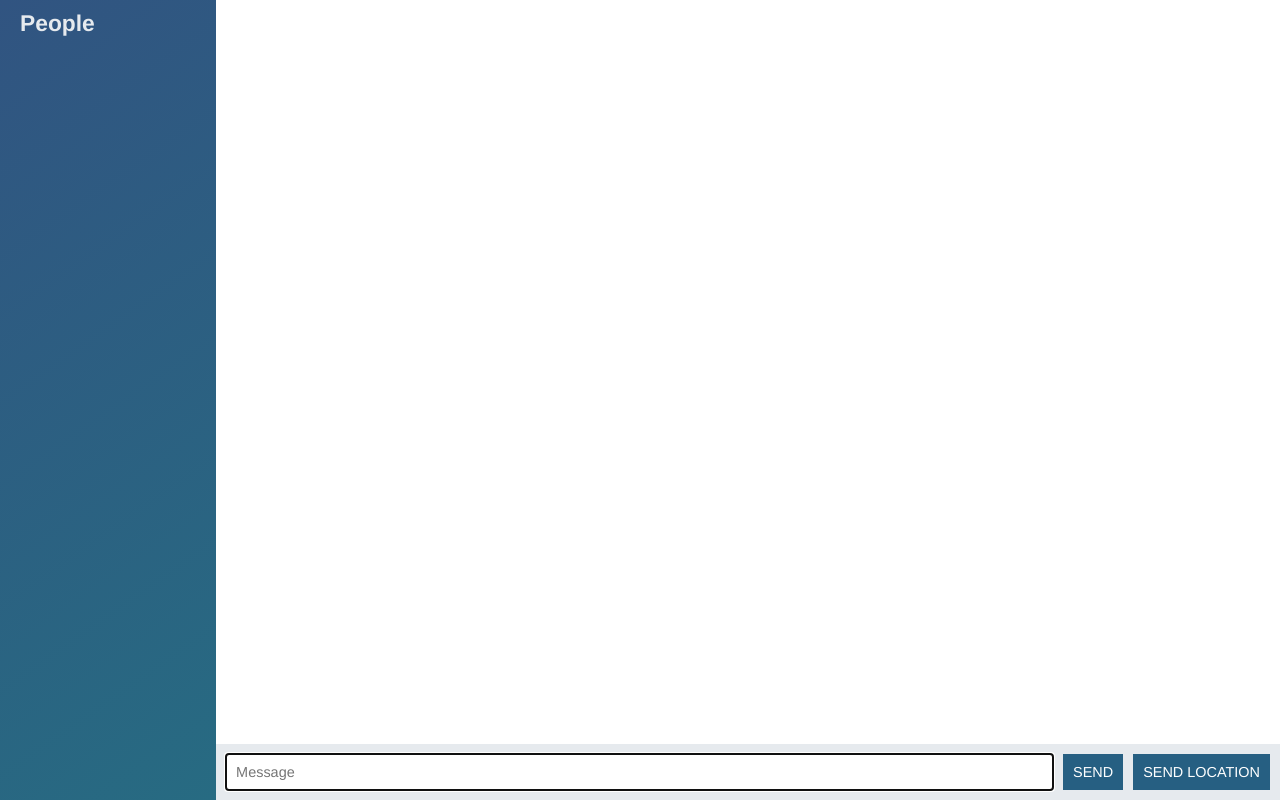
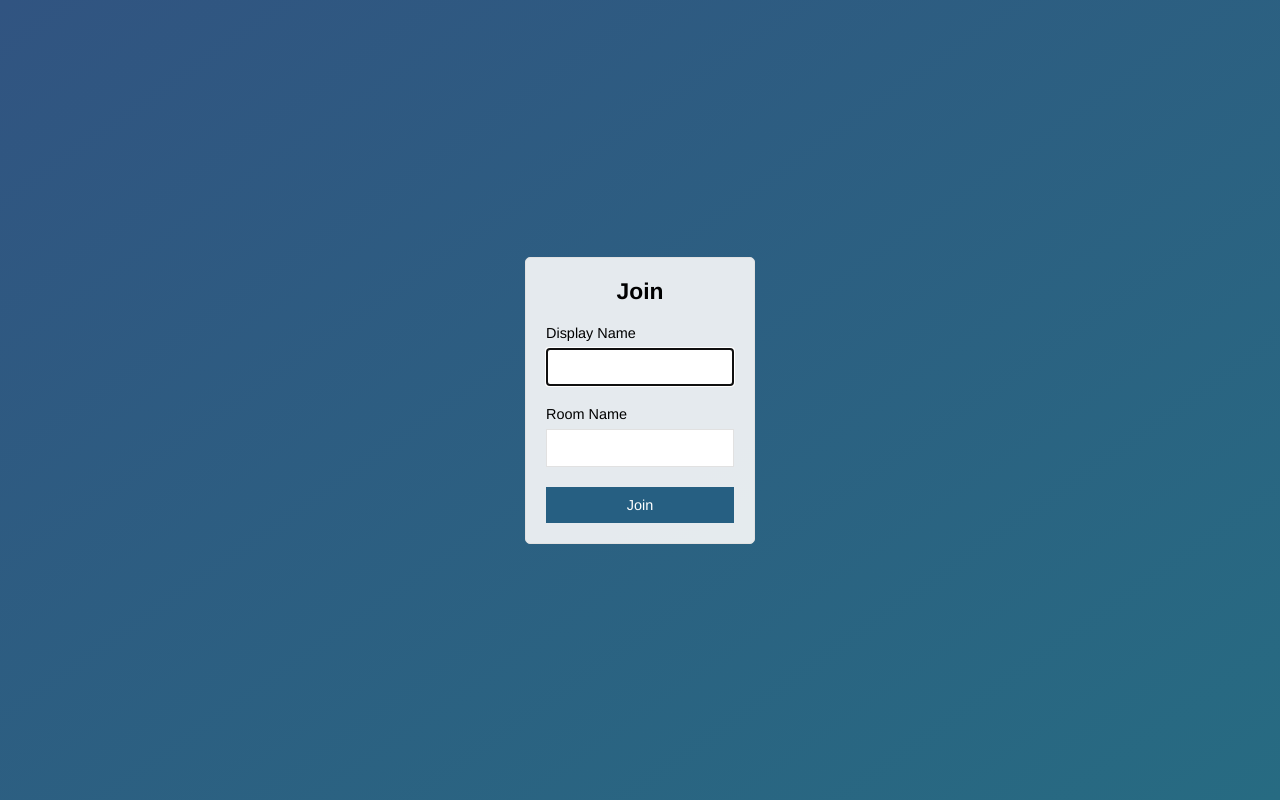
Before and after one commit to ccmelas/node-chat-app, a website: page public/index.html in a window 1280 px wide. Drawn offline with nearby package versions, Linux system fonts and the light colour scheme; no server answers.

Commit message:
Adds join page that submits to chat.html

```diff
--- a/public/index.html
+++ b/public/index.html
@@ -3,56 +3,28 @@
 <head>
     <meta charset="utf-8" />
     <meta http-equiv="X-UA-Compatible" content="IE=edge">
-    <title>Test Page</title>
-    <meta name="viewport" content="width=device-width, initial-scale=1">
+    <title>Join | Chat App</title>
+    <meta name="viewport" content="width=device-width, initial-scale=1, user-scalable=no">
     <link href="/css/styles.css" rel="stylesheet"/>
 </head>
-<body class="chat">
-    <div class="chat__sidebar">
-        <h3>People</h3>
-        <div id="users"></div>
+<body class="centered-form">
+    <div class="centered-form__form">
+        <form action="/chat.html">
+            <div class="form-field">
+                <h3>Join</h3>
+            </div>
+            <div class="form-field">
+                <label>Display Name</label>
+                <input type="text" name="name" autofocus/>
+            </div>
+            <div class="form-field">
+                <label>Room Name</label>
+                <input type="text" name="room"/>
+            </div>
+            <div class="form-field">
+                <button>Join</button>
+            </div>
+        </form>
     </div>
-
-    <div class="chat__main">
-        <ol id="messages" class="chat__messages "></ol>
-
-        <div class="chat__footer">
-            <form id="message-form">
-                <input name="message" type="text" placeholder="Message " autofocus autocomplete="off"/>
-                <button type="submit">SEND</button>
-            </form>
-            <button id="send-location">SEND LOCATION</button>
-        </div>
-    </div>
-
-    <script id="message-template" type="text/template">
-        <li class="message">
-            <div class="message__title">
-                <h4>{{from}}</h4>
-                <span>{{timestamp}}</span>
-            </div>
-            <div class="message__body">
-                <p>{{text}}</p>
-            </div>
-        </li>
-    </script>
-
-    <script id="location-message-template" type="text/template">
-        <li class="message">
-            <div class="message__title">
-                <h4>{{from}}</h4>
-                <span>{{timestamp}}</span>
-            </div>
-            <div class="message__body">
-                <p><a href="{{url}}" target="_blank">My current location</a></p>
-            </div>
-        </li>
-    </script>
-
-    <script src="/socket.io/socket.io.js"></script>
-    <script src="/js/libs/jquery.min.js"></script>
-    <script src="/js/libs/mustache.js"></script>
-    <script src="/js/libs/moment.js"></script>
-    <script src="/js/index.js"></script>
 </body>
 </html>
```
Also changed, not shown: public/chat.html (added, +58 -0 lines), public/js/chat.js (renamed from public/js/index.js).
